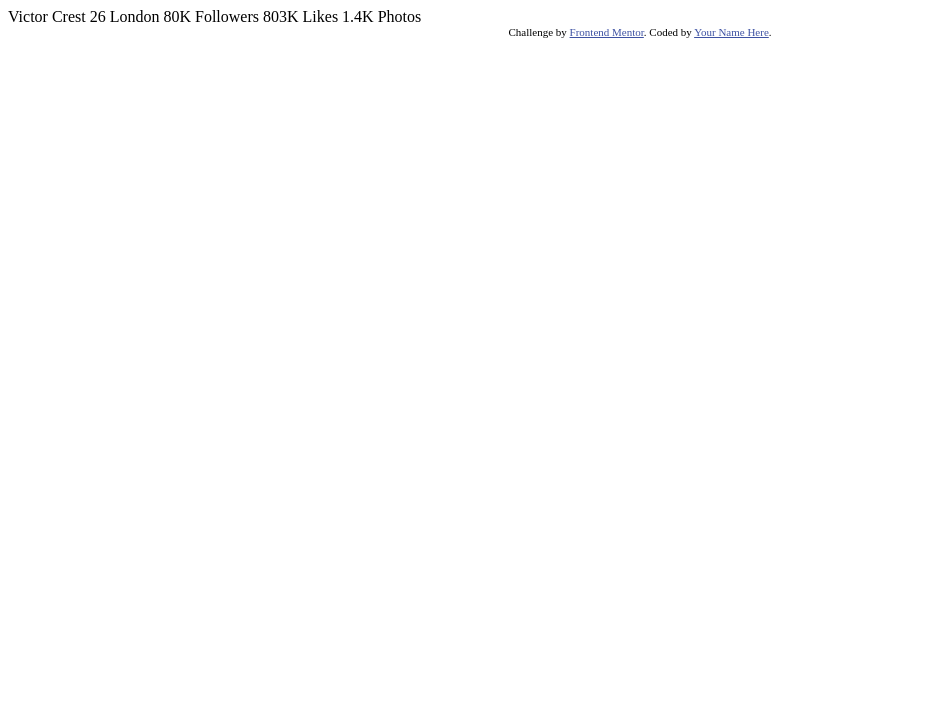
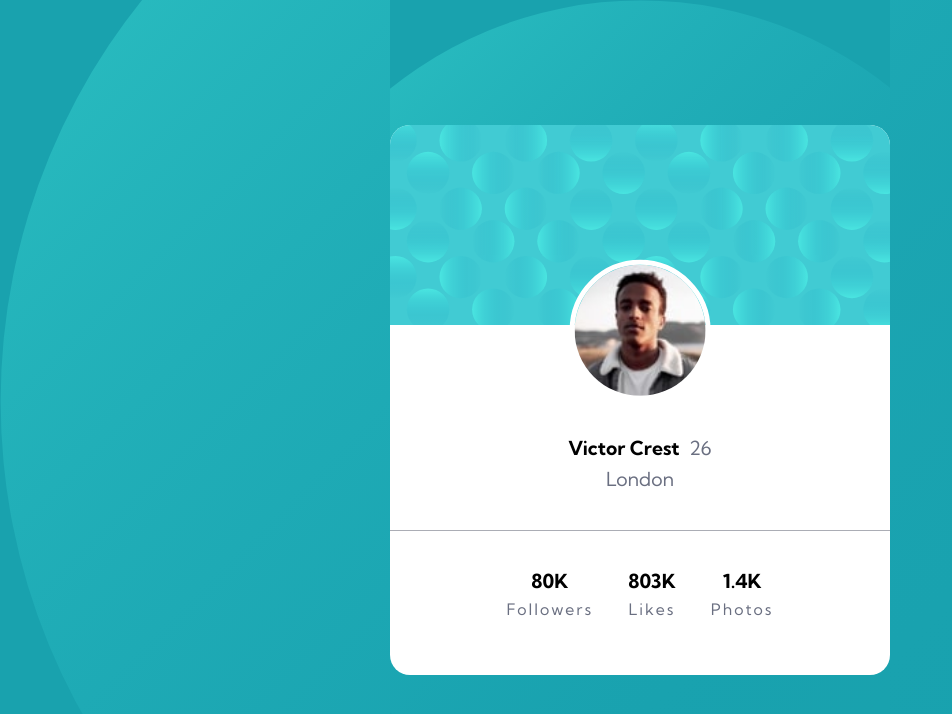
Before and after one commit to sksksk2024/profile-card2, a plain HTML site: page index.html in a window 1280 px wide. Shown: the whole page, without its empty margins (0-952 px from the left). Drawn offline with Linux system fonts and the light colour scheme.

Commit message:
Finished the project

```diff
--- /dev/null
+++ b/css/styles.css
@@ -0,0 +1,138 @@
+/* Default */
+
+*,
+*::after,
+*::before {
+  margin: 0;
+  padding: 0;
+  box-sizing: border-box;
+  font-size: 1.1rem;
+}
+
+html,
+body {
+  font-family: 'Kumbh Sans', sans-serif;
+  display: flex;
+  justify-content: center;
+  align-items: center;
+  height: 100vh;
+  line-height: 1.6;
+  background: url('./../images/bg-pattern-bottom.svg') center center/cover no-repeat;
+  background-color: var(--dark-cyan);
+}
+
+img {
+  max-width: 100%;
+}
+
+/* Utilities */
+.card--bold {
+  font-weight: 700;
+}
+
+.card--normal {
+  font-weight: 400;
+  color: var(--dark-grayish-blue);
+}
+
+.card--separate {
+  letter-spacing: 2px;
+  font-size: 0.9rem;
+}
+
+/* Variables */
+
+:root {
+  --dark-cyan: hsl(185, 75%, 39%);
+  --very-dark-desaturated-blue: hsl(229, 23%, 23%);
+  --dark-grayish-blue: hsl(227, 10%, 46%);
+  --dark-gray: hsl(0, 0%, 59%);
+  --font-big-name-stats: 18px;
+}
+
+/* Card */
+
+.card {
+  background-color: #fff;
+  max-width: 500px;
+  height: 550px;
+  display: flex;
+  flex-direction: column;
+  justify-content: center;
+  align-items: center;
+  text-align: center;
+  border-radius: 20px;
+}
+
+.card__image {
+  width: 500px;
+  height: 280px;
+  position: relative;
+}
+
+.card__image-bg {
+  border-top-left-radius: 20px;
+  border-top-right-radius: 20px;
+  width: 100%;
+}
+
+.card__image-person {
+  position: absolute;
+  top: 60%;
+  left: 50%;
+  transform: translateX(-50%) translateY(-20%);
+  border-radius: 100px;
+  border: 5px solid #fff;
+  width: 8rem;
+}
+
+.card__hero {
+  margin-top: 2rem;
+  margin-bottom: 2rem;
+}
+
+.card__hero-age {
+  margin-left: 0.3rem;
+}
+
+.card__bar {
+  border-bottom: 1px solid var(--very-dark-desaturated-blue);
+  width: 100%;
+  opacity: 0.4;
+
+}
+
+.card__footer {
+  margin-top: 2rem;
+  margin-bottom: 3rem;
+  display: flex;
+  gap: 2rem;
+  justify-content: space-between;
+  align-items: center;
+}
+
+.card__footer-followers {
+  display: flex;
+  flex-direction: column;
+}
+
+/* Media Queries */
+@media (max-width: 520px) {
+  html,
+  body {
+    height: 100vh;
+  }
+
+  .card {
+    max-width: 60%;
+    height: 450px;
+  }
+
+  .card__image-bg {
+    max-width: 60%;
+  }
+
+  .card__image-person {
+    transform: translateX(-50%) translateY(-30%);
+  }
+}
--- a/index.html
+++ b/index.html
@@ -3,33 +3,40 @@
 <head>
   <meta charset="UTF-8">
   <meta name="viewport" content="width=device-width, initial-scale=1.0"> <!-- displays site properly based on user's device -->
-
+  <!-- Google Fonts -->
+  <link rel="preconnect" href="https://fonts.googleapis.com">
+  <link rel="preconnect" href="https://fonts.gstatic.com" crossorigin>
+  <link href="https://fonts.googleapis.com/css2?family=Big+Shoulders+Display:wght@100..900&family=Inter:ital,opsz,wght@0,14..32,100..900;1,14..32,100..900&family=Kumbh+Sans:wght@100..900&family=Lexend+Deca:wght@100..900&family=Open+Sans:ital,wght@0,300..800;1,300..800&family=Red+Hat+Display:ital,wght@0,300..900;1,300..900&display=swap" rel="stylesheet">
   <link rel="icon" type="image/png" sizes="32x32" href="./images/favicon-32x32.png">
-
+  <link rel="stylesheet" href="./css/styles.css">
   <title>Frontend Mentor | Profile card component</title>
-
-  <!-- Feel free to remove these styles or customise in your own stylesheet 👍 -->
-  <style>
-    .attribution { font-size: 11px; text-align: center; }
-    .attribution a { color: hsl(228, 45%, 44%); }
-  </style>
 </head>
 <body>
-  Victor Crest
-  26
-  London
 
-  80K
-  Followers
-
-  803K
-  Likes
-
-  1.4K
-  Photos
-  <div class="attribution">
-    Challenge by <a href="https://www.frontendmentor.io?ref=challenge" target="_blank">Frontend Mentor</a>.
-    Coded by <a href="#">Your Name Here</a>.
-  </div>
+  <main class="card">
+    <div class="card__image">
+      <img class="card__image-bg" src="./images/bg-pattern-card.svg" alt="Background Image">
+      <img class="card__image-person" src="./images/image-victor.jpg" alt="Victor Image">
+    </div>
+    <div class="card__hero">
+      <div class="card__hero-name card--bold">Victor Crest <span class="card__hero-age card--normal">26</span></div>
+      <div class="card__hero-city card--normal">London</div>
+    </div>
+    <span class="card__bar"></span>
+    <div class="card__footer">
+      <div class="card__footer-followers">
+        <span class="card--bold">80K</span>
+        <span class="card--normal card--separate">Followers</span>
+      </div>
+      <div class="card__footer-followers">
+        <span class="card--bold">803K</span>
+        <span class="card--normal card--separate">Likes</span>
+      </div>
+      <div class="card__footer-followers">
+        <span class="card--bold">1.4K</span>
+        <span class="card--normal card--separate">Photos</span>
+      </div>
+    </div>
+  </main>
 </body>
 </html>
```
